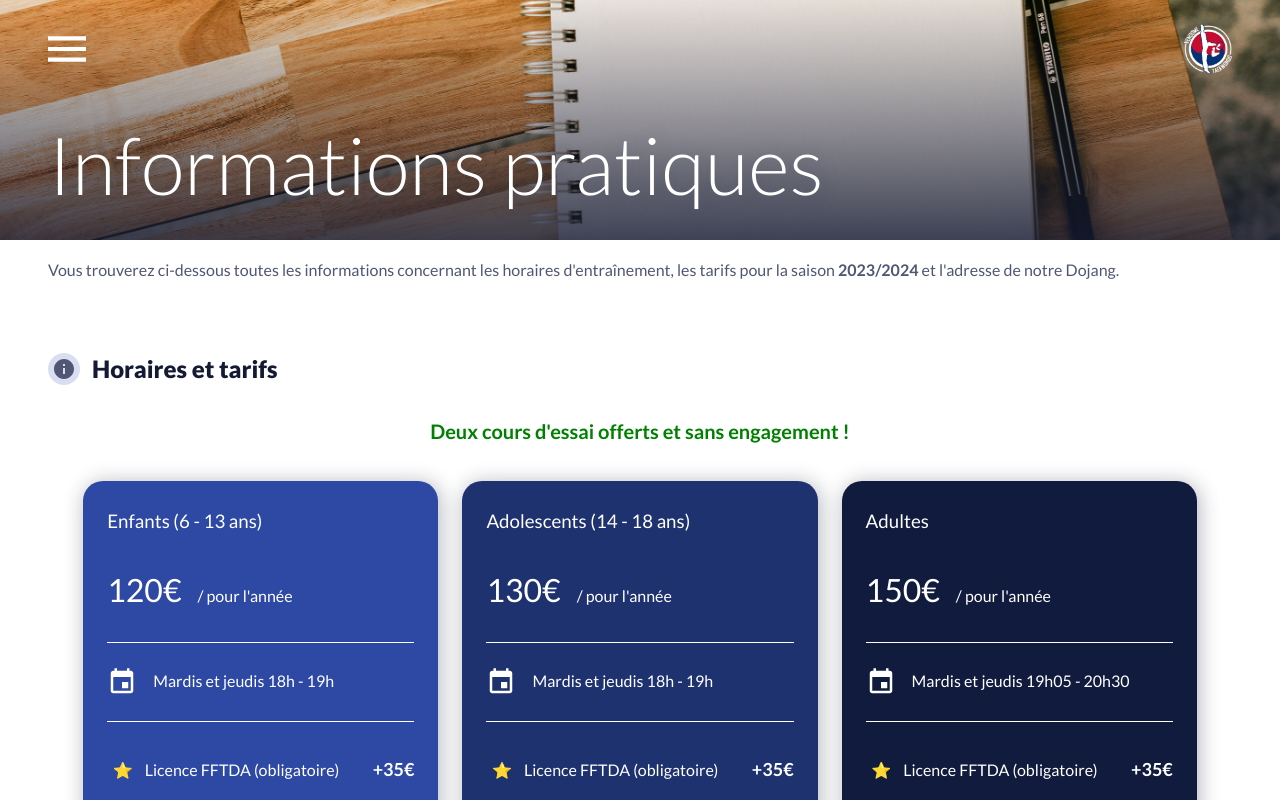
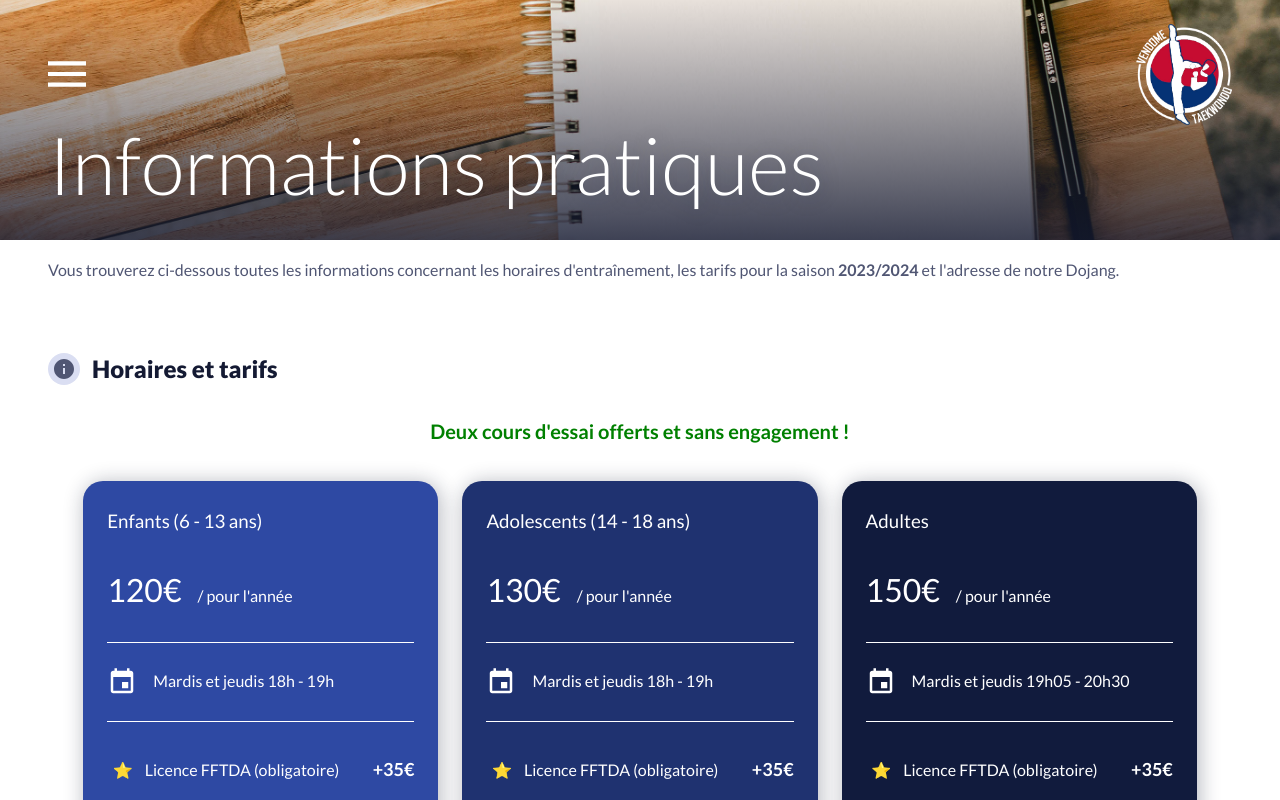
Before and after one commit to alexandre-joliet/Vendome_TKD, a Next.js app: page /infos in a window 1280 px wide. Shown: the top 800 px of the page. Built offline with nearby package versions, Linux system fonts and the light colour scheme.

Commit message:
:iphone: Update responsive

```diff
--- a/app/Components/CardHome/page.module.css
+++ b/app/Components/CardHome/page.module.css
@@ -36,6 +36,6 @@
 
 @media all and (min-width: 1440px) {
   .card_container {
-    width: 18%;
+    width: 17%;
   }
 }
--- a/app/Components/Header/page.module.css
+++ b/app/Components/Header/page.module.css
@@ -6,7 +6,7 @@
   position: absolute;
   z-index: 1;
   width: 100%;
-  max-width: var(--max-width);
+  /* max-width: var(--max-width); */
 }
 
 .header_logo {
@@ -35,4 +35,14 @@
   .header {
     padding: var(--24px) var(--48px);
   }
+
+  .header_logo {
+    width: 72px;
+  }
 }
+
+@media all and (min-width: 1024px) {
+  .header_logo {
+    width: 96px;
+  }
+}
```
Also changed, not shown: app/le-club/page.module.css (+13 -7 lines).
